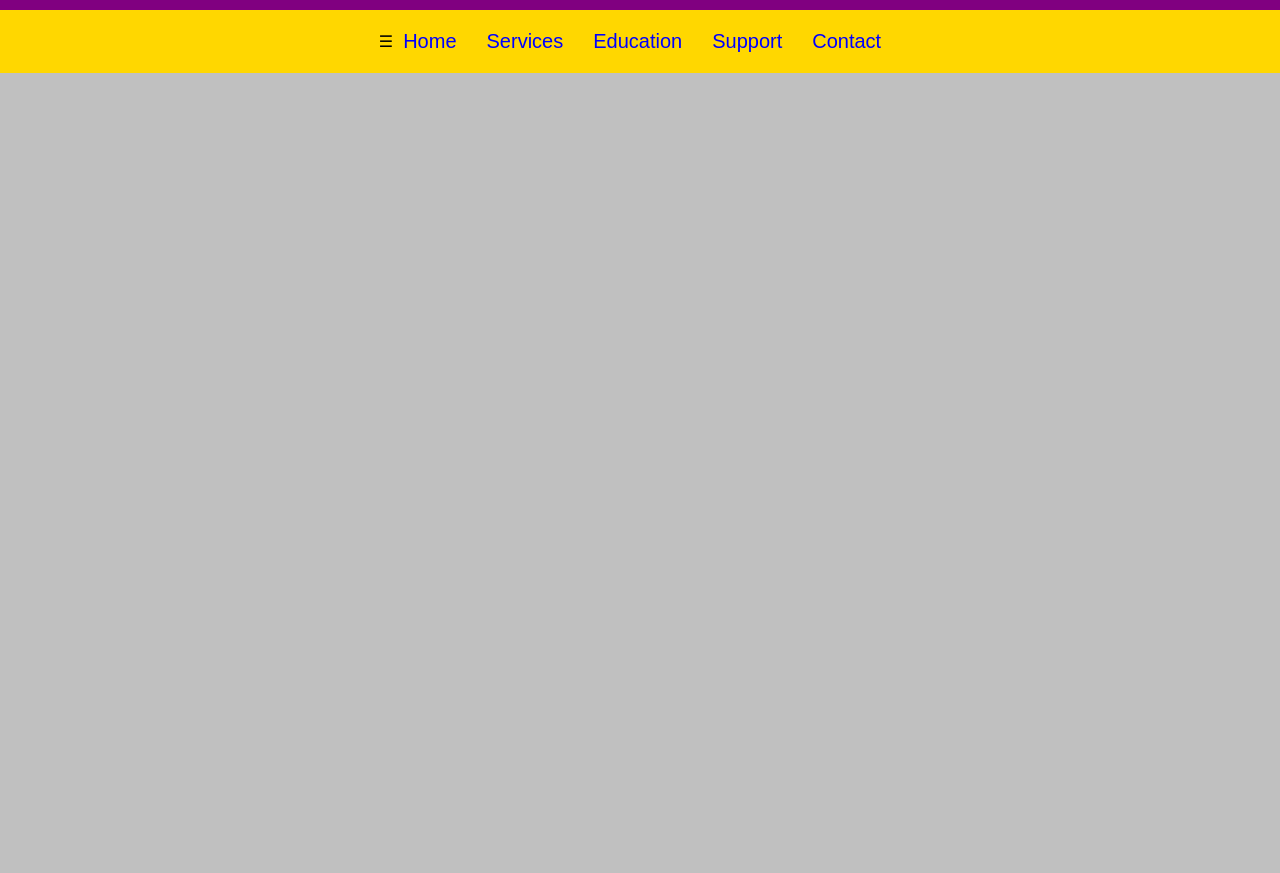
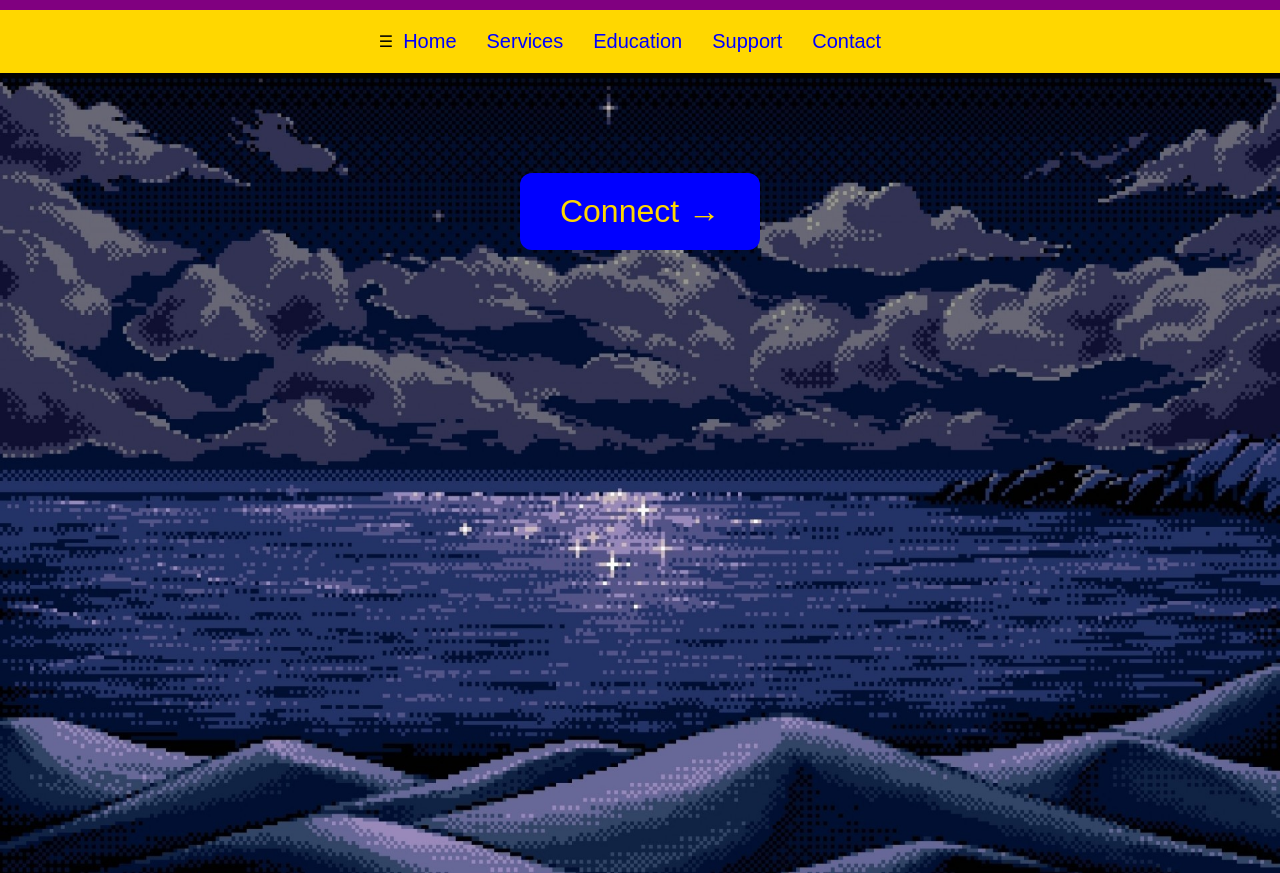
Before and after one commit to MbuguaDennis/navbar, a plain HTML site: page index.html in a window 1280 px wide. Shown: the part 44-917 px from the top of the page. Before the commit the page ends 800 px from the top, so only its background shows below. Drawn offline with Linux system fonts and the light colour scheme.

Commit message:
made some changes:

```diff
--- a/index.html
+++ b/index.html
@@ -33,6 +33,9 @@
     </nav>
 
     <section class="main__hero">
+        <button class="main__hero-btn">
+            Connect &#8594;
+        </button>
 
     </section>
 
--- a/styles.css
+++ b/styles.css
@@ -62,6 +62,35 @@ body {
 .main__nav__list__links:hover{
     background-color: linen;
 }
+.main__hero{
+    background: linear-gradient(gold,silver,linen,blue);
+    background-image: url('/images/spacex_image.jpg');
+    background-position: center;
+    background-size: cover;
+    background-repeat: no-repeat;
+    background-blend-mode: normal;
+    background-clip: content-box;
+    width: 100%;
+    height: 100vh;
+    display: flex;
+    flex-direction: column;
+    align-items: center;
+}
+.main__hero-btn{
+    background-color: blue;
+    color: gold;
+    display: block;
+    padding: 20px 40px;
+    border:none;
+    margin-top: 100px;
+    font-size: 32px;
+    border-radius: 12px;
+}
+
+
+
+
+
 
 
 
```
